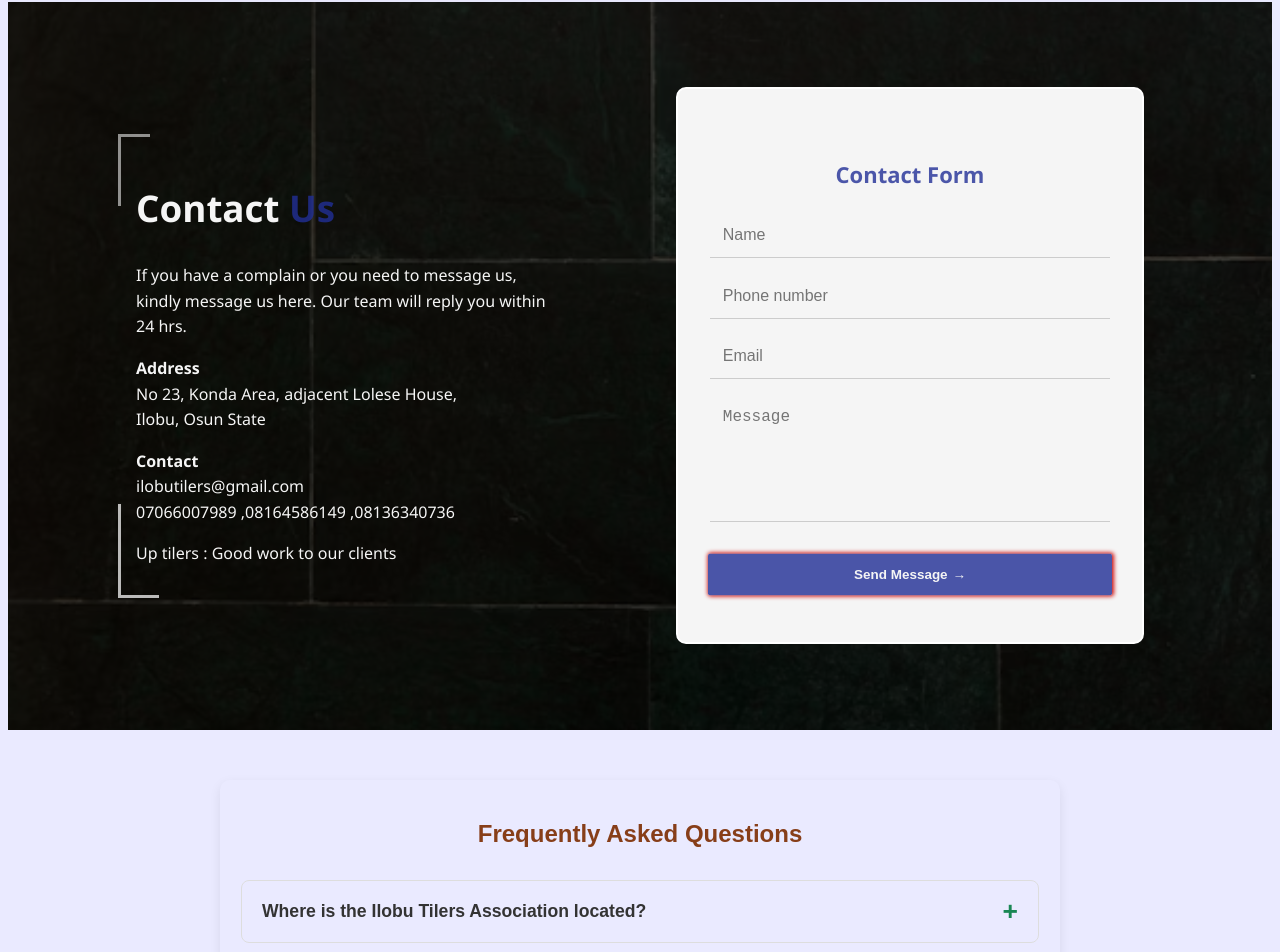
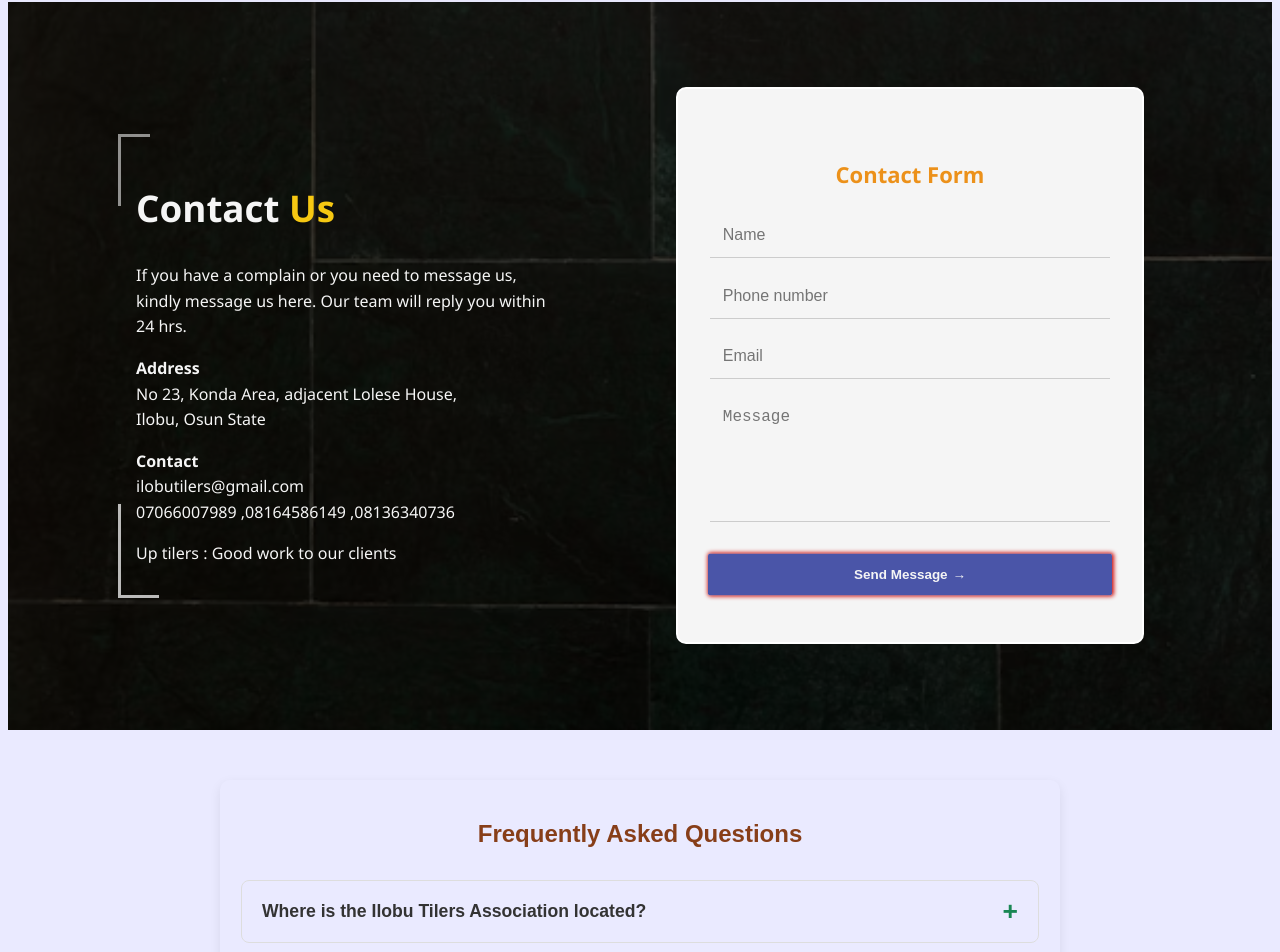
Before and after one commit to nitroEef/Ita, a React (Vite) app: page / in a window 1280 px wide. Shown: the part 6257-7209 px from the top of the page. Built offline with nearby package versions, Linux system fonts and the light colour scheme.

Commit message:
your message

```diff
--- a/src/Components/Contact/Contact.css
+++ b/src/Components/Contact/Contact.css
@@ -52,6 +52,7 @@
   top: 30px;
   left: 30px;
   border-right: none;
+
   border-bottom: none;
   animation-delay: 0.2s;
 }
@@ -59,6 +60,7 @@
 .contact-info::after {
   bottom: 30px;
   left: 30px;
+
   border-top: none;
   border-right: none;
   animation-delay: 0.4s;
@@ -82,7 +84,7 @@
   font-size: 2.5rem;
 }
 .contact-info .highlight {
-  color: var(--secondback);
+  color: rgb(246, 200, 18);
 }
 .info-section p {
   margin: 1rem 0;
@@ -107,7 +109,7 @@
   text-align: center;
   font-size: 22px;
   margin-bottom: 1.5rem;
-  color:var(--secondback);
+  color:rgb(236, 145, 26);
 }
 
 .contact-form form {
@@ -135,6 +137,7 @@
 .contact-form button {
   background: var(--secondback);
   color: whitesmoke;
+
   padding: 0.8rem 1.5rem;
   border: none;
   border-radius: 2px;
```
